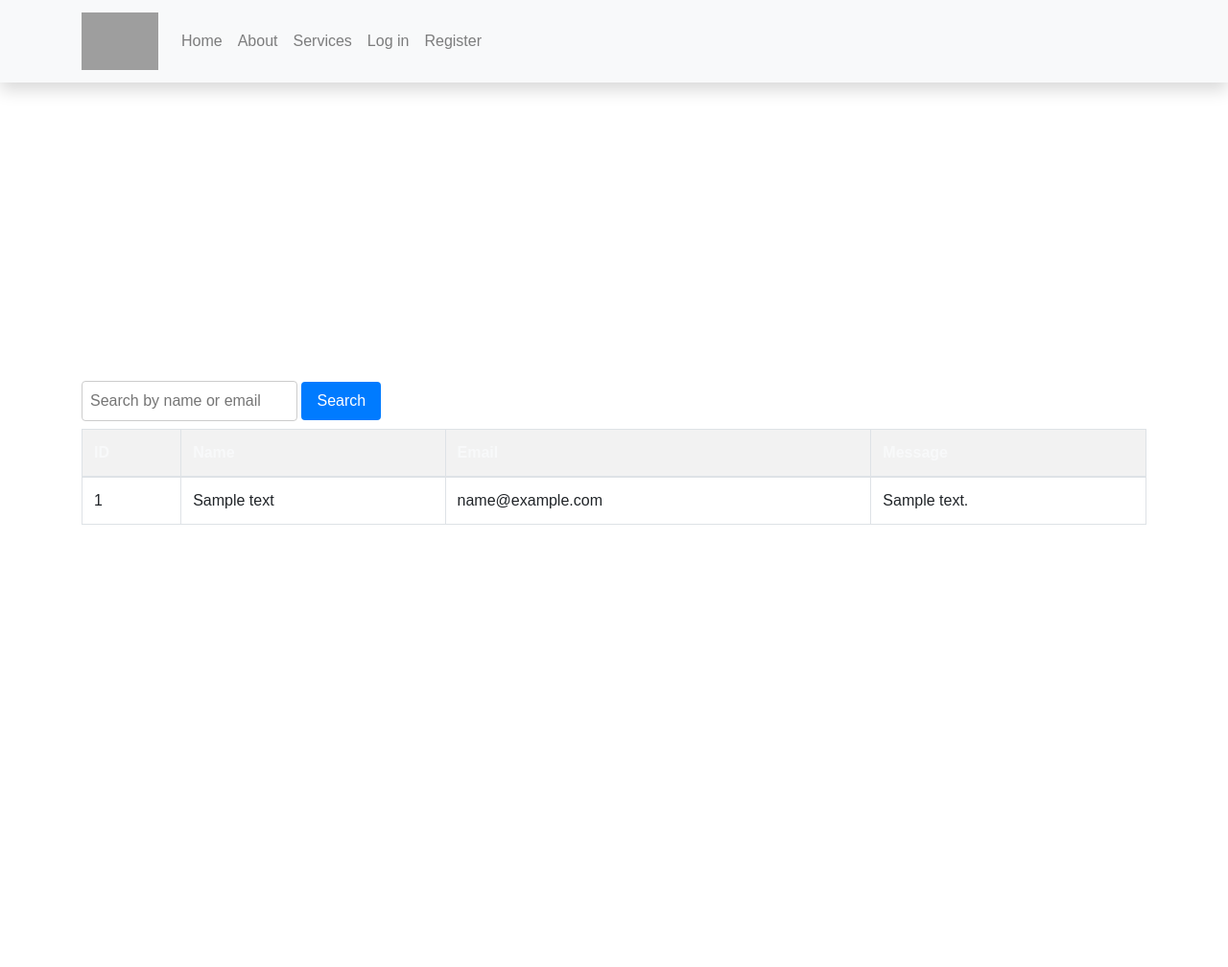
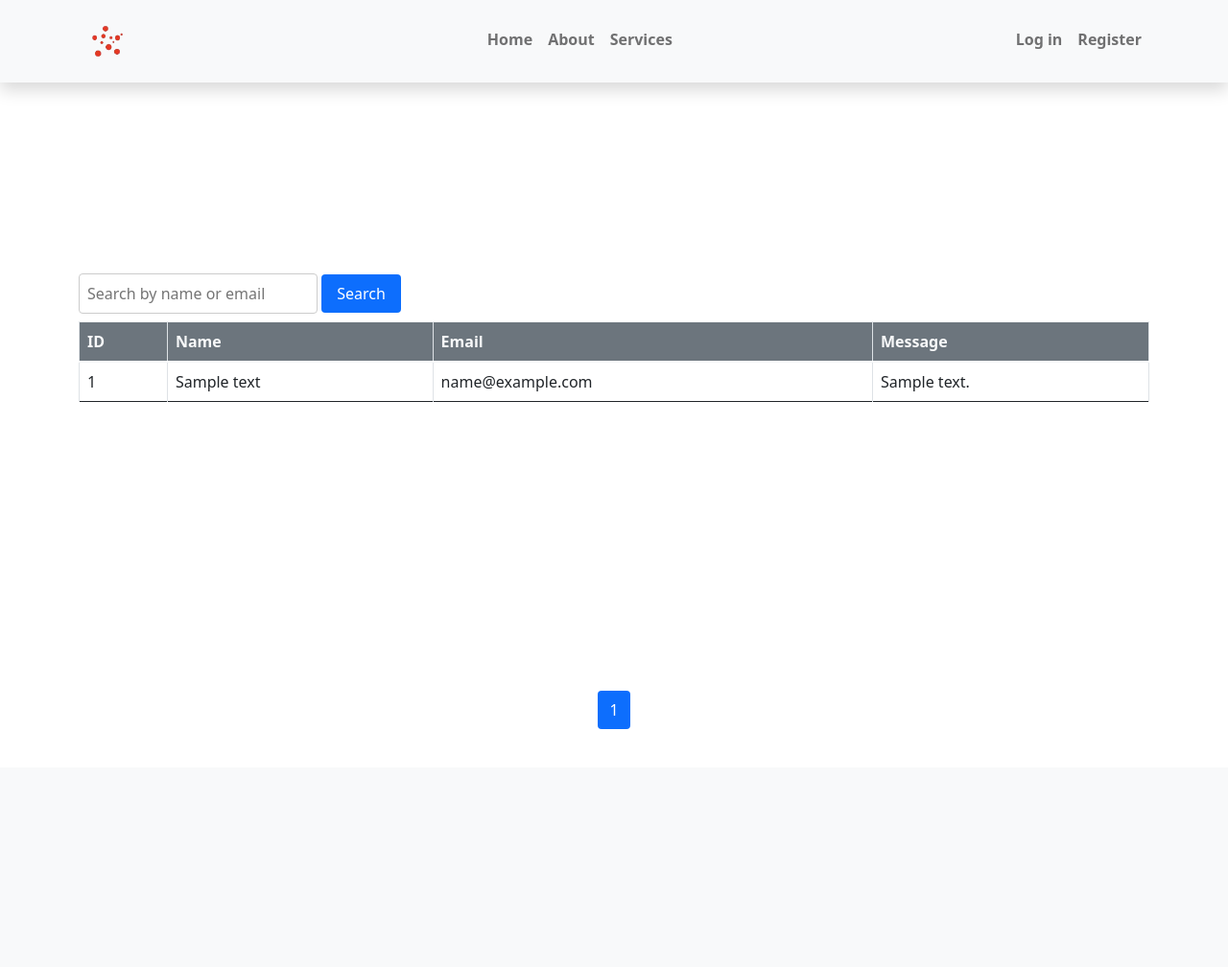
Before and after one commit to jsefiu1/starlabsAPI, a FastAPI app: page /contact-messages in a window 1280 px wide. Shown: the whole page at 96% size. After the commit the page ends 760 px from the top, so only its background shows below. Run offline with FastAPI, Linux system fonts and the light colour scheme; tables that the repository leaves empty hold one stand-in row (values such as "Sample post"); parts of the project's set-up code (start-up, migrations or seed data) failed here and were passed over; some libraries are stand-ins or nearby versions; grey boxes are pictures that could not be loaded.

Commit message:
Pagination added for emails

```diff
--- a/app/routers/contact.py
+++ b/app/routers/contact.py
@@ -21,5 +21,6 @@ async def submit_contact_form(
     db.add(contact_entry)
     db.commit()
 
-    template_vars = {"name": name, "message": message}
+
+    template_vars = {"name": name, "message": message, "current_page": 1}
     return templates.TemplateResponse("submit_contact_form.html", {"request": request, **template_vars})
--- a/app/templates/contactmessages.html
+++ b/app/templates/contactmessages.html
@@ -42,8 +42,9 @@
     background-color: #45a049;
   }
   .pagination {
-    margin-top: 20px;
-    text-align: center;
+    display: flex;
+    justify-content: center;
+    align-items: center;
   }
   .pagination a {
     display: inline-block;
@@ -54,8 +55,7 @@
     text-decoration: none;
     border-radius: 4px;
   }
-  .pagination a.current {
-    background-color: #4caf50;
+  .pagination a.bg-primary {
     color: white;
   }
   .pagination a:hover {
@@ -68,7 +68,7 @@
   }
 
   .users-container {
-    min-height: 120vh;
+    min-height: 90vh;
   }
 
   a.user-managment-btn {
@@ -80,10 +80,9 @@
   }
 
 </style>
-</head>
 <body>
   {% include "nav.html" %}
-  <div class="container users-container d-flex flex-column justify-content-center align-self-center mb-5 center-container">
+  <div class="container users-container d-flex flex-column justify-content-center align-self-center center-container">
     <form action="/contact-messages" method="get" class="search-form">
       <input type="text" id="search_query" name="search_query" placeholder="Search by name or email" value="{{ search_query }}" required>
       <button type="submit" class="bg-primary">Search</button>
@@ -112,5 +111,57 @@
     </div>
   </div>
   <script src="{{ url_for('static', path='/js/bootstrap.bundle.min.js') }}"></script>
+  <div class="pagination">
+    {% if current_page > 1 %}
+        <a href="/contact-messages?page={{ current_page - 1}}{%if search_query %}&search_query={{ search_query}}{% endif %}">Previous</a>
+    {% endif %}
+
+    {% if total_pages <=7 %}
+        {% for page in range(1, total_pages + 1) %}
+            {% if page == current_page %}
+                <a href="/contact-messages?page={{ page }}{% if search_query %}&search_query={{ search_query }}{% endif %}" class="bg-primary">{{ page }}</a>
+            {% else %}
+                <a href="/contact-messages?page={{ page }}{% if search_query %}&search_query={{ search_query }}{% endif %}">{{ page }}</a>
+            {% endif %}
+        {% endfor %}
+    {% else %}
+        {% if current_page <=4%}
+            {% for page in range(1, current_page + 3) %}
+                {% if page == current_page %}
+                    <a href="/contact-messages?page={{ page }}{% if search_query %}&search_query={{ search_query }}{% endif %}" class="bg-primary">{{ page }}</a>
+                {% else %}
+                    <a href="/contact-messages?page={{ page }}{% if search_query %}&search_query={{ search_query }}{% endif %}" class="bg-primary">{{ page }}</a>
+                {% endif %}
+            {% endfor %}
+            ...
+            <a href="/contact-messages?page={{ total_pages }}{% if search_query %}&search_query={{ search_query }}{% endif %}">{{ total_pages }}</a>
+        {% elif current_page > total_pages - 2 %}
+            <a href="/contact-messages?page=1{% if search_query %}&search_query={{ search_query }}{% endif %}">1</a>
+            ...
+            {% for page in range(total_pages - 2, total_pages +1) %}
+                {% if page == current_page %}
+                    <a href="/contact-messages?page={{ page }}{% if search_query %}&search_query={{ search_query }}{% endif %}" class="bg-primary">{{ page }}</a>
+                {% else %}
+                    <a href="/contact-messages?page={{ page }}{% if search_query %}&search_query={{ search_query }}{% endif %}">{{ page }}</a>
+                {% endif %}
+            {% endfor %}
+        {% else %}
+            <a href="/contact-messages?page=1{% if search_query %}&search_query={{ search_query }}{% endif %}">1</a>
+            ...
+            {% for page in range(current_page - 1, current_page + 2 )%}
+                {% if page == current_page %}
+                    <a href="/contact-messages?page={{ page }}{% if search_query %}&search_query={{ search_query }}{% endif %}" class="bg-primary">{{ page }}</a>
+                {% else %}
+                    <a href="/contact-messages?page={{ page }}{% if search_query %}&search_query={{ search_query }}{% endif %}">{{ page }}</a>
+                {% endif %}
+            {% endfor %}
+            ...
+            <a href="/contact-messages?page={{ total_pages }}{% if search_query %}&search_query={{ search_query }}{% endif %}">{{ total_pages }}</a>
+        {% endif %}
+    {% endif %}
+    {% if current_page < total_pages %}
+        <a href="/contact-messages?page={{current_page + 1}}{%if search_query %}&search_query={{search_query}}{% endif %}">Next</a>
+    {% endif %}
+</div>
 </body>
 </html>
--- a/manage.py
+++ b/manage.py
@@ -9,6 +9,7 @@ from app.routers import (
     douglas,
     ofertasuksesi,
     home,
+    contact
 )
 from app.models import Base
 from app.utils.database import engine, SessionLocal, session
@@ -48,6 +49,8 @@ import json
 
 app = FastAPI(title="STARLABS API")
 
+app.mount("/static", StaticFiles(directory="app/static"), name="static")
+templates = Jinja2Templates(directory="templates")
 site.mount_app(app)
 
 SECRET_KEY = "78a061b526f62f90728cc54090af38cfa8c0228cc81aa2a2"
@@ -644,11 +647,13 @@ async def redirect_invalid_api_key(request, exc):
 
 app.include_router(contact.router)
 
+
 @app.get("/contact-messages", response_class=HTMLResponse)
 async def list_contact_messages(
     request: Request,
     db: Session = Depends(get_db),
     search_query: str = Query(default="", title="Search Query"),
+    page: int = Query(default=1, title="Page number"),
 ):
     username = get_username_from_request(request)
     user_role = get_current_user_role(request)
@@ -660,11 +665,23 @@ async def list_contact_messages(
     if search_query:
         query = query.filter(Contact.name.ilike(f"%{search_query}%") | Contact.email.ilike(f"%{search_query}%"))
 
-    contact_messages = query.all()
+    total_items = query.count()
+    total_pages = (total_items + items_per_page - 1) // items_per_page
 
-    template_vars = {"contact_messages": contact_messages, "search_query": search_query, "username": username,
-                     "user_role": user_role}
+    offset = (page - 1) * items_per_page
+    contact_messages = query.offset(offset).limit(items_per_page).all()
+
+    template_vars = {
+        "contact_messages": contact_messages,
+        "search_query": search_query,
+        "username": username,
+        "user_role": user_role,
+        "current_page": page,
+        "total_pages": total_pages,
+    }
+
     return templates.TemplateResponse("contactmessages.html", {"request": request, **template_vars})
+
 ####
 ###########################################################################################################
 
```
